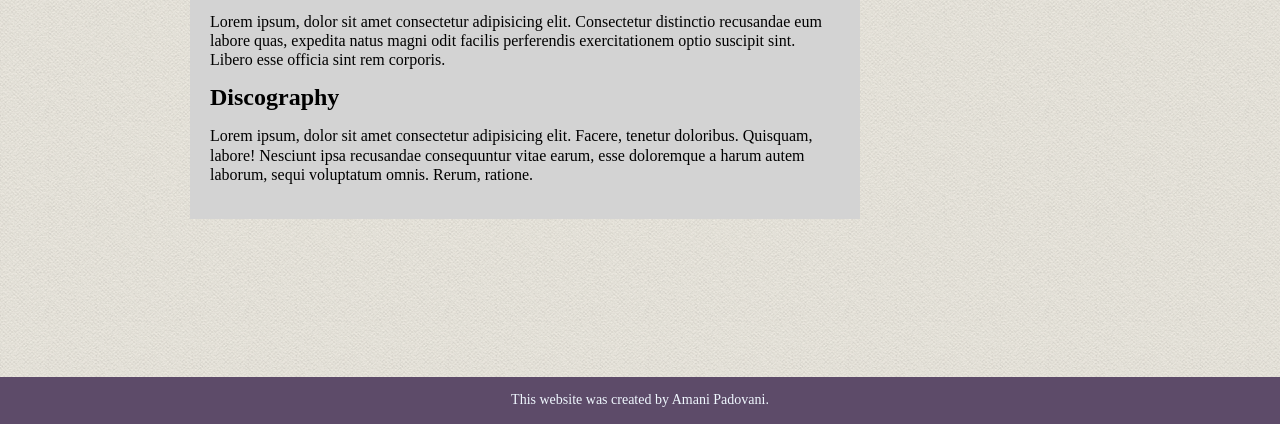
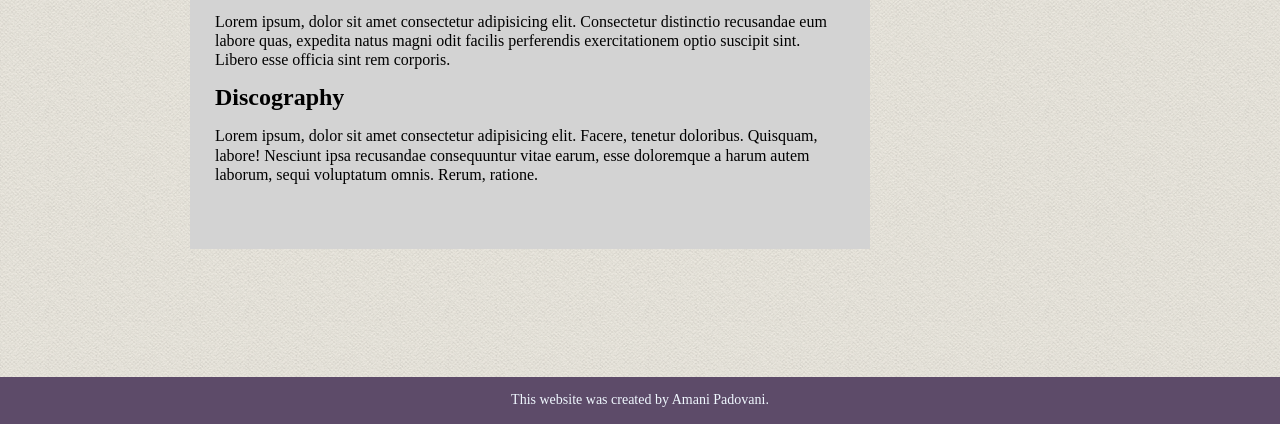
Before and after one commit to amani416/m5-hw5-padovani-amani, a plain HTML site: page index.html in a window 1280 px wide. Shown: the part 376-800 px from the top of the page. Drawn offline with Linux system fonts and the light colour scheme.

Commit message:
fixing padding

```diff
--- a/styles.css
+++ b/styles.css
@@ -49,7 +49,7 @@ main {
     background-color: lightgrey;
     float: left;
     width: 70%;
-    padding: 20px;
+    padding: 20px 25px 50px 25px;
 }
 
 aside{
```
